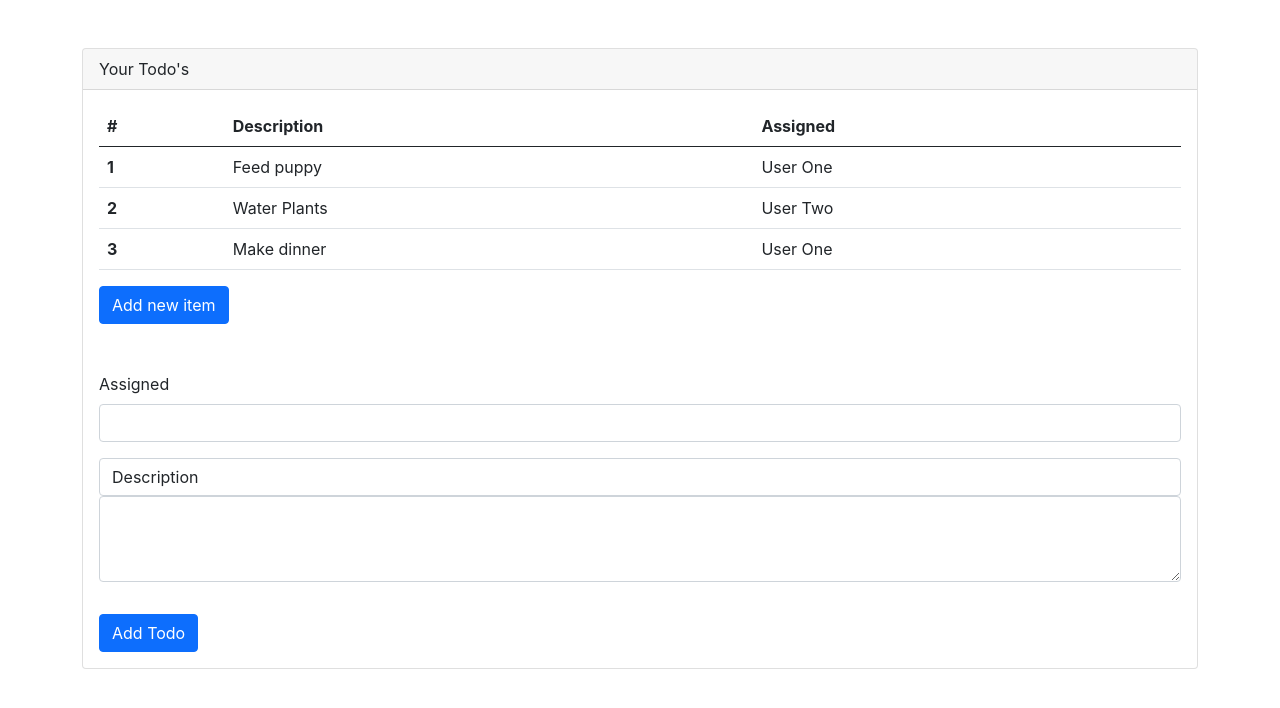
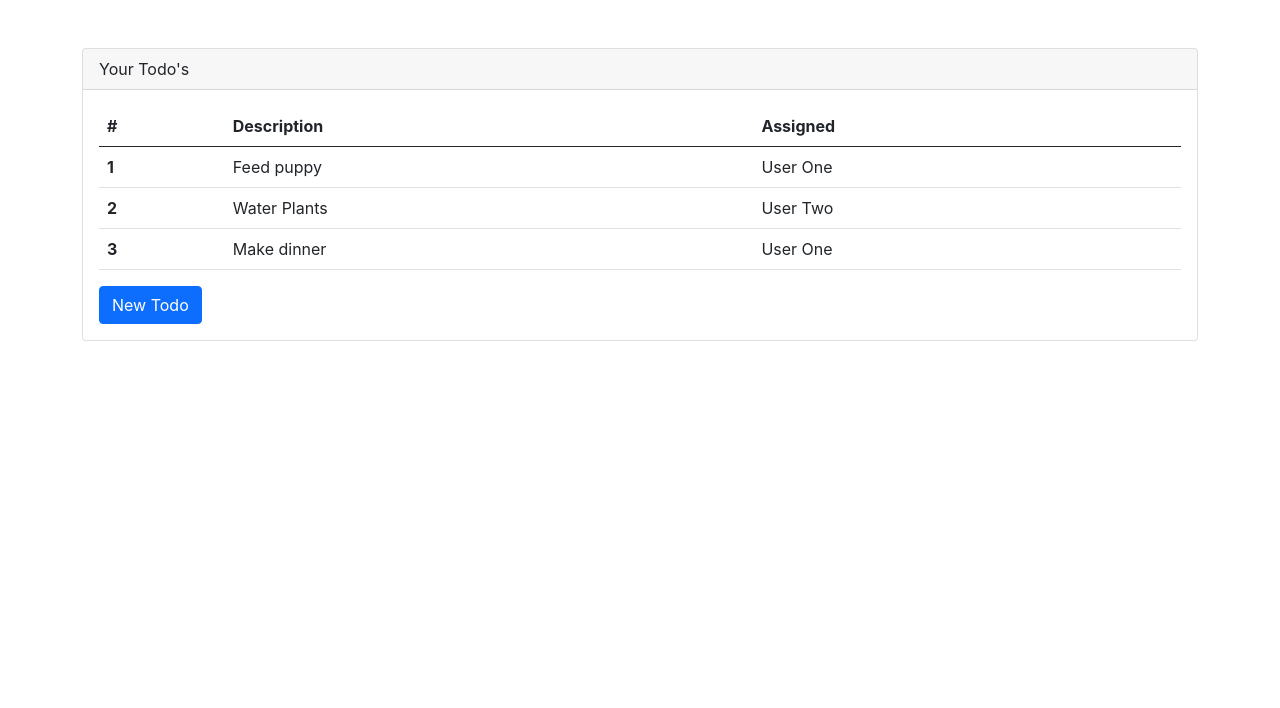
Before and after one commit to Bhawna751/FullStack-ToDo-App, a React (Create React App) app: page / in a window 1280 px wide. Shown: the top 708 px of the page. Built offline with nearby package versions, Linux system fonts and the light colour scheme.

Commit message:
React Conditional Rendering
the form will be visible only when 'New Todo' button is clicked. And adding the option to close the form later by pressing 'Close New Todo'.

```diff
--- a/src/App.js
+++ b/src/App.js
@@ -4,6 +4,7 @@
 import NewTodoForm from "./component/NewTodoForm";
 
 function App() {
+  const [showAddTodoForm, setShowAddTodoForm] = useState(false);//new state
   const [todos,setTodos]= useState([
     {rowNumber: 1, rowDescription: 'Feed puppy', rowAssigned: 'User One'},
     {rowNumber: 2, rowDescription: 'Water Plants', rowAssigned: 'User Two'},
@@ -38,10 +39,15 @@
         </div>
         <div className="card-body">
           <TodoTable todos={todos} deleteTodo = {deleteTodo}/>
-          <button className='btn btn-primary'>
-          Add new item
+          {/* adding onClick listener on buttuon */}
+          <button onClick={() => setShowAddTodoForm(!showAddTodoForm)} className='btn btn-primary'>
+          {/* adding ternary condition, if true then close new todo */}
+            {showAddTodoForm ? 'Close New Todo' : 'New Todo'}
           </button>
-          <NewTodoForm addTodo={addTodo}/>
+          {/* doing conditional render, see if showTodoForm is true and if so then render this next piece of code  */}
+          {showAddTodoForm &&
+            <NewTodoForm addTodo={addTodo}/>
+          }
         </div>
       </div>
     </div>
```
